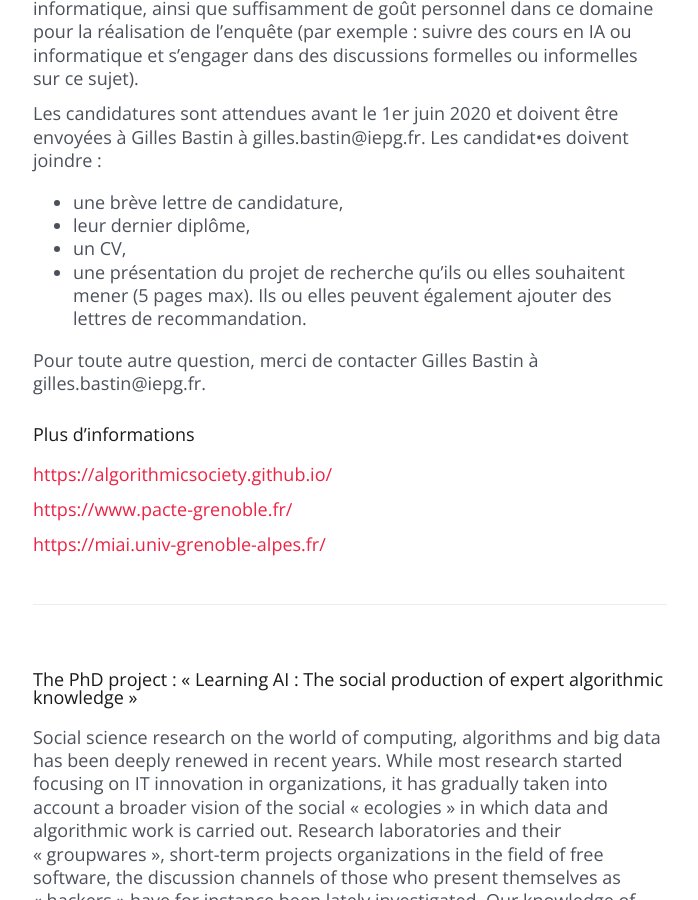
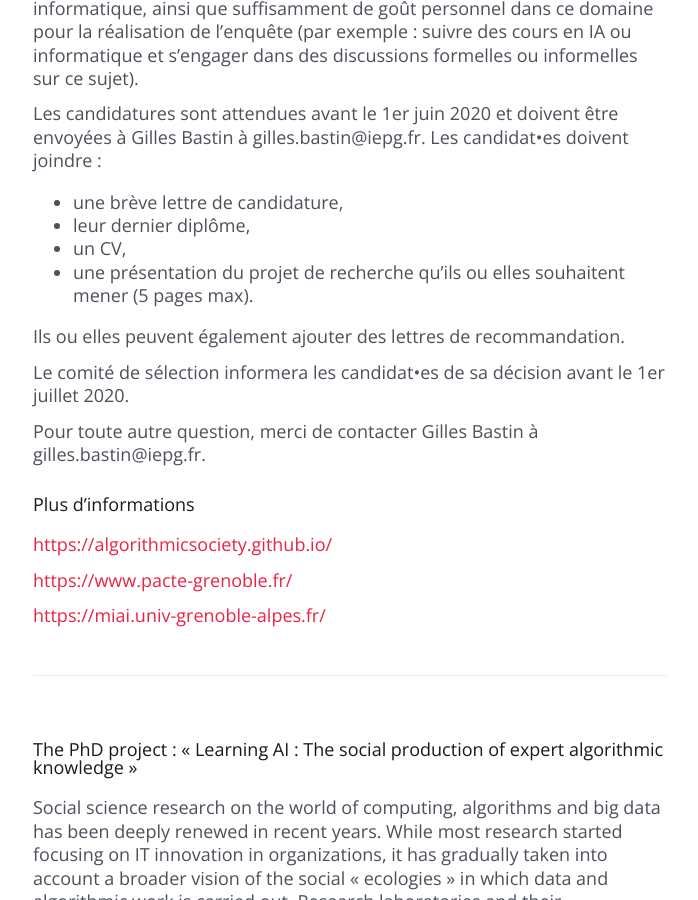
Before and after one commit to gillesbastin/algorithmicsociety.github.io, a Jekyll site: the page built from _posts/2020-04-03-Proposition-de-these.md, in a window 1280 px wide and 900 px high, scrolled down 2263 px. Shown: the whole window, without its empty margins (290-988 px from the left). Built offline with Jekyll 4.4.1, drawn with Linux system fonts in a browser that asks for light colours; some of the changed text lies outside the part shown.

Commit message:
Update 2020-04-03-Proposition-de-these.md

```diff
--- a/_posts/2020-04-03-Proposition-de-these.md
+++ b/_posts/2020-04-03-Proposition-de-these.md
@@ -49,7 +49,10 @@ Les candidatures sont attendues avant le 1er juin 2020 et doivent être envoyée
 - leur dernier diplôme,
 - un CV,
 - une présentation du projet de recherche qu'ils ou elles souhaitent mener (5 pages max).
+
 Ils ou elles peuvent également ajouter des lettres de recommandation.
+
+Le comité de sélection informera les candidat•es de sa décision avant le 1er juillet 2020.
 
 Pour toute autre question, merci de contacter Gilles Bastin à gilles.bastin@iepg.fr.
 
@@ -99,7 +102,9 @@ Applications are expected before June 1st, 2020 and should be sent to Gilles Bas
 - their last diploma,
 - a CV,
 - a short presentation of the research project they want to carry on (5 pages max).
+
 They can also add recommendation letters.
+
 The selection committee will inform applicants of its decision before July, 1st, 2020.
 
 If you have any further questions about the position and the project, please contact Gilles Bastin at gilles.bastin@iepg.fr
```
